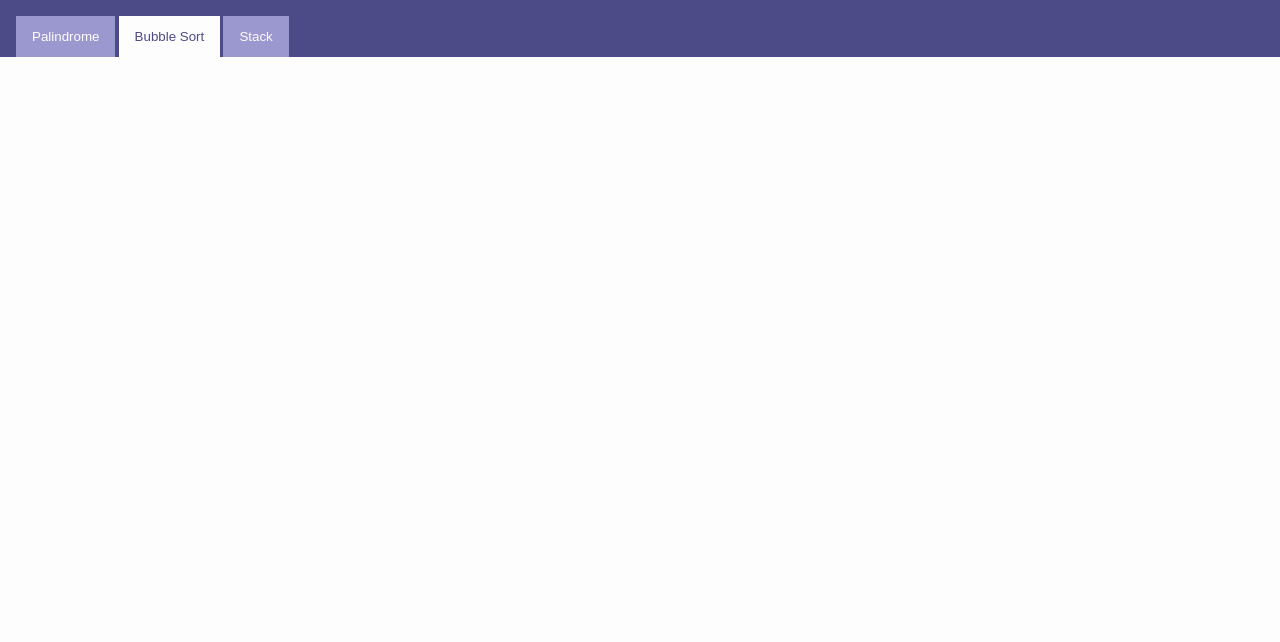
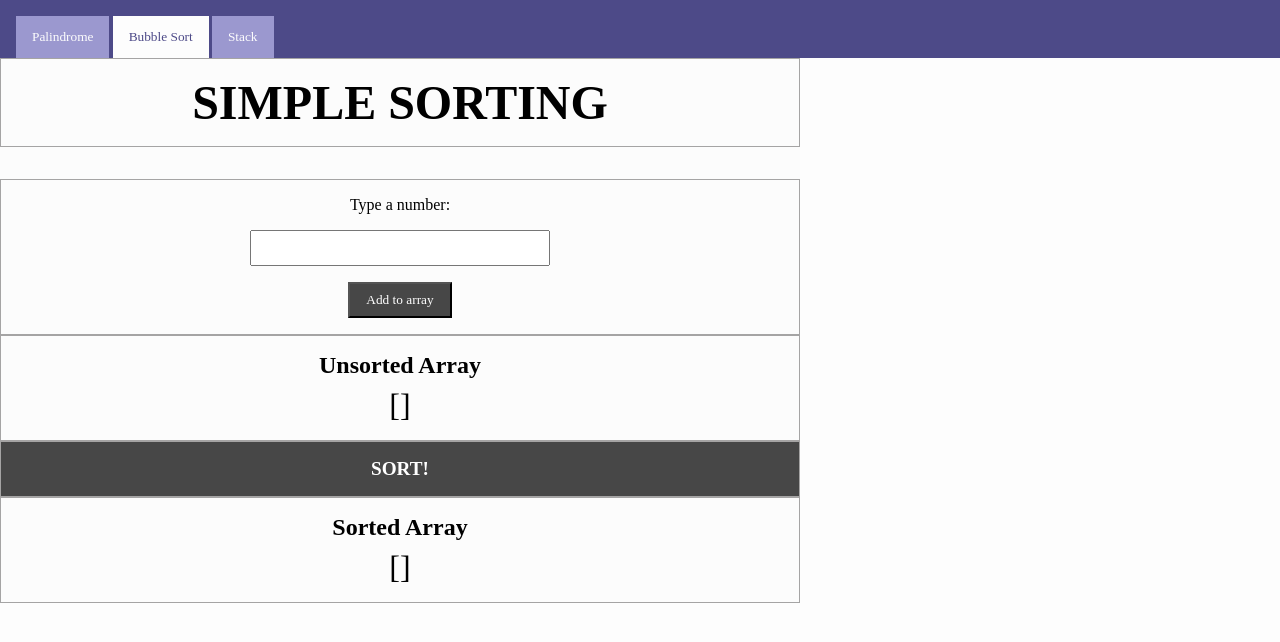
Before and after one commit to tdora28/datastructures, a React (Vite) app: page / in a window 1280 px wide. Both pictures are taken after a click on the button "Bubble Sort". Shown: the top 642 px of the page. Built offline with nearby package versions, Linux system fonts and the light colour scheme.

Commit message:
Add Bubble Sort app

```diff
--- a/src/App.jsx
+++ b/src/App.jsx
@@ -2,6 +2,7 @@ import { useState } from 'react';
 
 import Header from './components/Header.jsx';
 import Palindrome from './apps/Palindrome.jsx';
+import BubbleSort from './apps/BubbleSort.jsx';
 
 function App() {
   const [pages, setPages] = useState([
@@ -38,6 +39,9 @@ function App() {
       case 'Palindrome':
         return <Palindrome />;
         break;
+      case 'Bubble Sort':
+        return <BubbleSort />;
+        break;
 
       default:
         break;
--- /dev/null
+++ b/src/apps/BubbleSort.jsx
@@ -0,0 +1,85 @@
+import { useState } from 'react';
+
+function BubbleSort() {
+  const [itemInput, setItemInput] = useState('');
+  const [unsortedArr, setUnsortedArr] = useState([]);
+  const [sortedArr, setSortedArr] = useState([]);
+
+  const changeValue = (e) => {
+    setItemInput(e.target.value);
+  };
+
+  const addToArr = (e) => {
+    e.preventDefault();
+    if (itemInput !== '') {
+      setUnsortedArr([...unsortedArr, itemInput]);
+      setItemInput('');
+    }
+  };
+
+  const bubbleSort = (arr) => {
+    let arrL = arr.length;
+    let swapped;
+    do {
+      swapped = false;
+      for (let i = 0; i < arrL - 1; i++) {
+        if (Number(arr[i]) > Number(arr[i + 1])) {
+          let temp = arr[i];
+          arr[i] = arr[i + 1];
+          arr[i + 1] = temp;
+          swapped = true;
+        }
+      }
+      arrL--;
+    } while (swapped);
+    return arr;
+  };
+
+  const sortArr = () => {
+    let workArr = [...unsortedArr];
+    setSortedArr([...bubbleSort(workArr)]);
+  };
+
+  const clearHandler = () => {
+    setItemInput('');
+    setUnsortedArr([]);
+    setSortedArr([]);
+  };
+
+  return (
+    <main className="bubble-main">
+      <h1 className="bubble-title">Simple Sorting</h1>
+      <form className="bubble-form">
+        <label htmlFor="arrayElement">Type a number:</label>
+        <input type="number" id="arrayItem" value={itemInput} onChange={changeValue} onSubmit={addToArr} />
+        <button type="submit" onClick={addToArr}>
+          Add to array
+        </button>
+      </form>
+
+      <div className="bubble-array-box">
+        <h2>Unsorted Array</h2>
+        <p>[{unsortedArr.join(', ')}]</p>
+      </div>
+
+      <button className="bubble-btn-long" onClick={sortArr}>
+        SORT!
+      </button>
+
+      <div className="bubble-array-box">
+        <h2>Sorted Array</h2>
+        <p>[{sortedArr.join(', ')}]</p>
+      </div>
+
+      {sortedArr.length > 0 ? (
+        <button className="bubble-btn-long" onClick={clearHandler}>
+          CLEAR
+        </button>
+      ) : (
+        ''
+      )}
+    </main>
+  );
+}
+
+export default BubbleSort;
--- a/src/index.css
+++ b/src/index.css
@@ -12,6 +12,16 @@
 
 body {
   background: var(--clr-light);
+}
+
+button {
+  font-family: inherit;
+  cursor: pointer;
+}
+
+label,
+input {
+  font-family: inherit;
 }
 
 /* HEADER */
@@ -92,3 +102,64 @@ nav ul li button.active:hover {
     font-size: 1.5rem;
   }
 }
+
+/* BUBBLE SORT */
+.bubble-main {
+  width: 95%;
+  max-width: 800px;
+  background: #fcfcfc;
+}
+
+.bubble-main > * {
+  width: 100%;
+  padding: 1rem 2rem;
+  border: 1px solid #a5a4a4;
+}
+
+.bubble-title {
+  margin-bottom: 2rem;
+  font-size: 3rem;
+  text-align: center;
+  text-transform: uppercase;
+}
+
+.bubble-form {
+  display: flex;
+  flex-direction: column;
+  align-items: center;
+  gap: 1rem;
+}
+.bubble-form input {
+  width: 300px;
+  padding: 0.5rem 1rem;
+  text-align: center;
+}
+.bubble-form button {
+  padding: 0.5rem 1rem;
+  background: #474747;
+  color: #fff;
+}
+
+.bubble-array-box {
+  text-align: center;
+}
+.bubble-array-box h2 {
+  margin-bottom: 0.5rem;
+  font-family: var(--font-display);
+  font-size: 1.5rem;
+}
+.bubble-array-box p {
+  font-size: 2rem;
+}
+
+.bubble-btn-long {
+  font-size: 1.2rem;
+  font-weight: 600;
+  background: #474747;
+  color: #fff;
+}
+
+.bubble-form button:hover,
+.bubble-btn-long:hover {
+  box-shadow: inset 0 0 0 1500px rgba(255, 255, 255, 0.2);
+}
```
